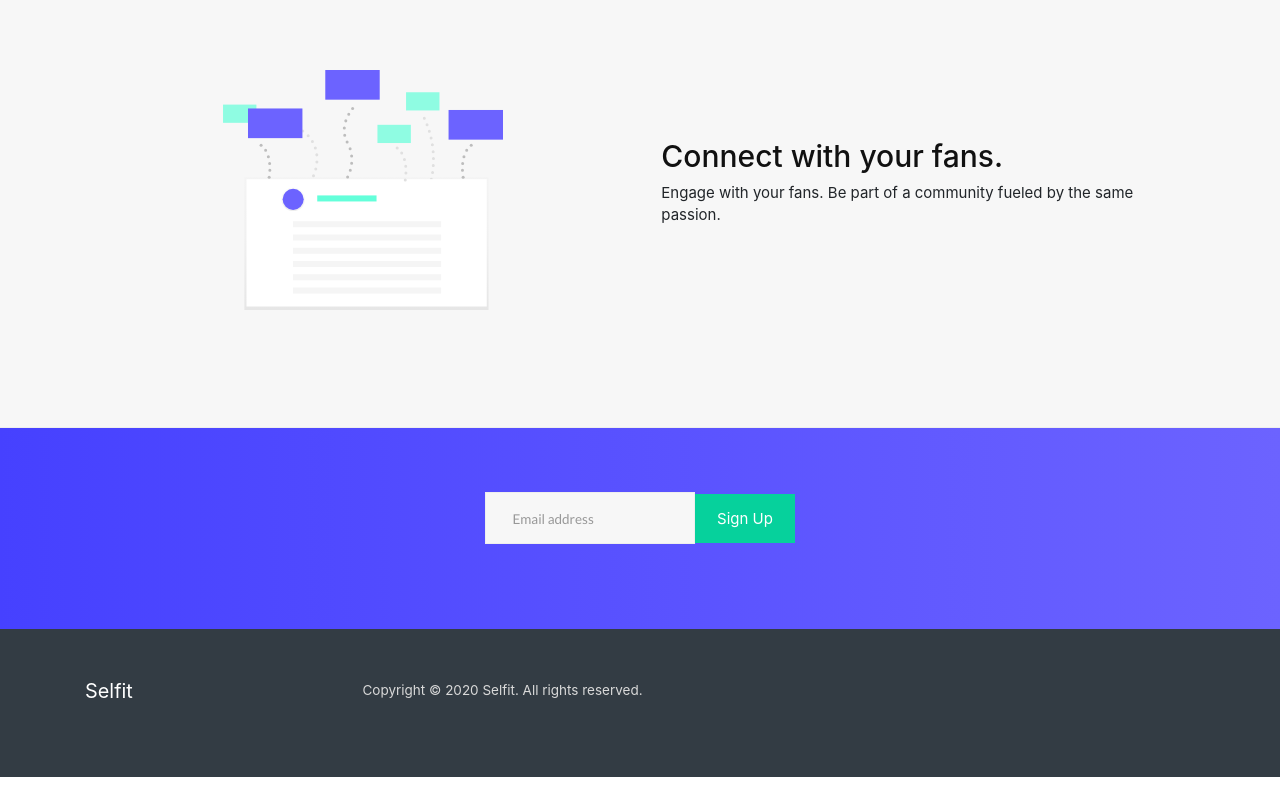
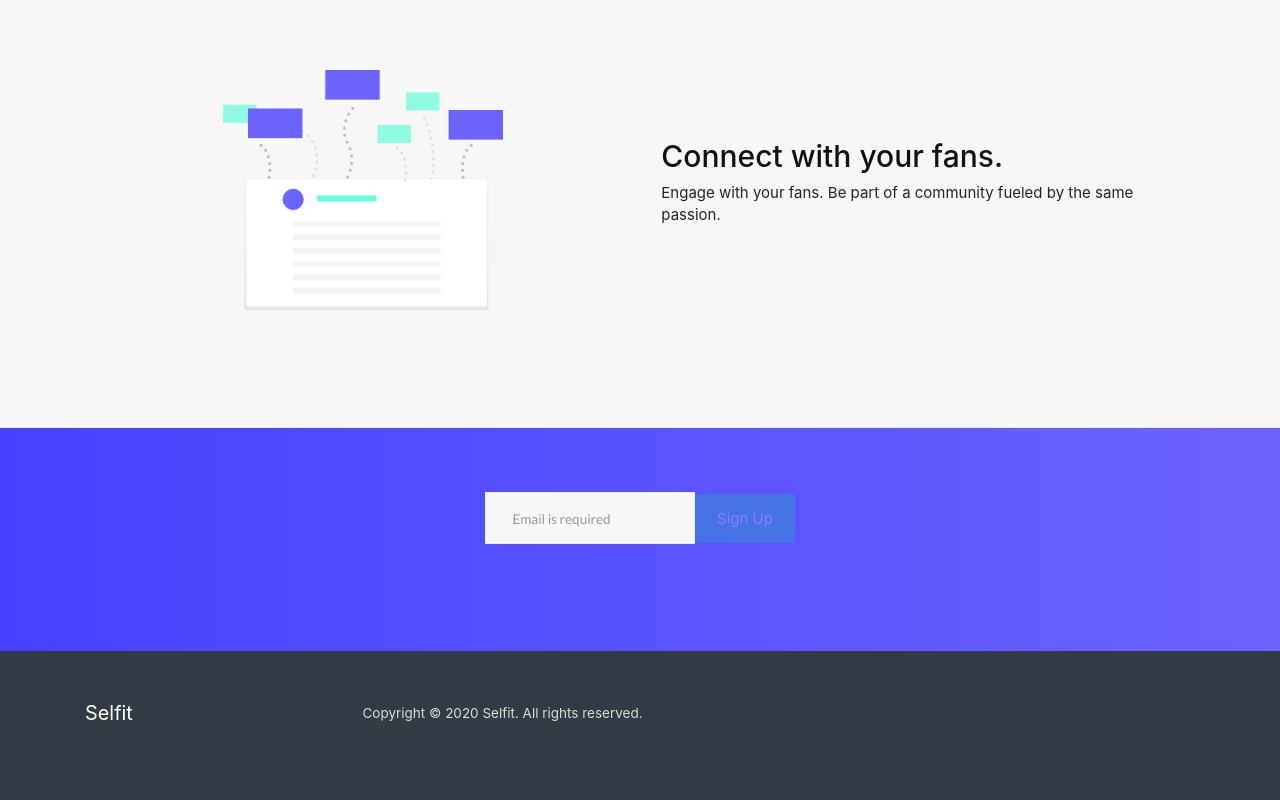
Before and after one commit to YuvaCode/Crowd, an Angular app in the folder LandingPage/ClientApp/: page / in a window 1280 px wide. Shown: the part 2373-3173 px from the top of the page. Before the commit the page ends 3150 px from the top, so only its background shows below. Built offline with nearby package versions, Linux system fonts and the light colour scheme.

Commit message:
Code changes

```diff
--- a/LandingPage/ClientApp/src/app/app.component.html
+++ b/LandingPage/ClientApp/src/app/app.component.html
@@ -105,15 +105,33 @@
 	</div>
 	<!-- Call To Action -->
 	<div class="cta cta--reverse">
+		<form #heroForm="ngForm">
 		<div class="container">
-				<input #email type="email" name="email" tabindex="-1"
-				placeholder="Email address" />
-				<input  type="submit" (click)="Subscribe(email.value)" value="Sign Up" name="Sign Up" id="mc-embedded-subscribe"
-				class="button button__accent" />
+			<input type="email" id="email" (focus)="focusFunction()"
+			required maxlength="30" minlength="2" placeholder="Email is required"
+			ngModel name="email" #email="ngModel">
+
+			<input  type="submit" (click)="Subscribe(email.value)" value="Sign Up" name="Sign Up" id="mc-embedded-subscribe"
+				class="button button__accent" [disabled]="!heroForm.form.valid"/>
+		   </div>
+		<div class="row">
+		<div class="col-md-4"></div>
+		<div class="col-md-4">
+			<label *ngIf="enabled" id="message" #message class="alert alert-success">Thank you for Signup.</label>
+			<div *ngIf="email.invalid && (email.dirty || email.touched)"
+				class="alert alert-danger">
+			<div *ngIf="email.errors.required">
+				Email is required.
+			</div>
+			<div *ngIf="email.errors.minlength">
+				Email must be at least 2 characters long.
+			</div>
+		    </div>
 		</div>
-		<div>
-			<label *ngIf="enabled" class="message">Thank you for Signup.</label>
-		</div>
+		<div class="col-md-4"></div>
+	</div>
+	</form>
+
 	</div>
 	<!-- Footer -->
 	<div class="footer footer--dark">
--- a/LandingPage/ClientApp/src/app/app.component.ts
+++ b/LandingPage/ClientApp/src/app/app.component.ts
@@ -19,4 +19,9 @@ export class AppComponent {
     this.enabled = true;
   }
 
+  public focusFunction()
+  {
+    this.enabled = false;
+  }
+
 }
```
